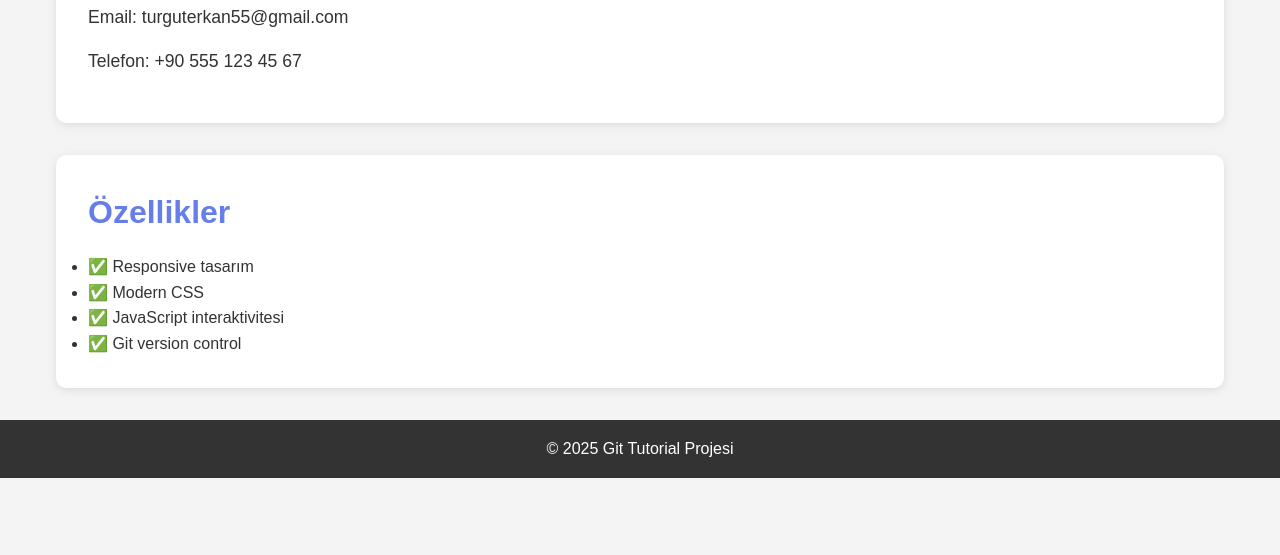
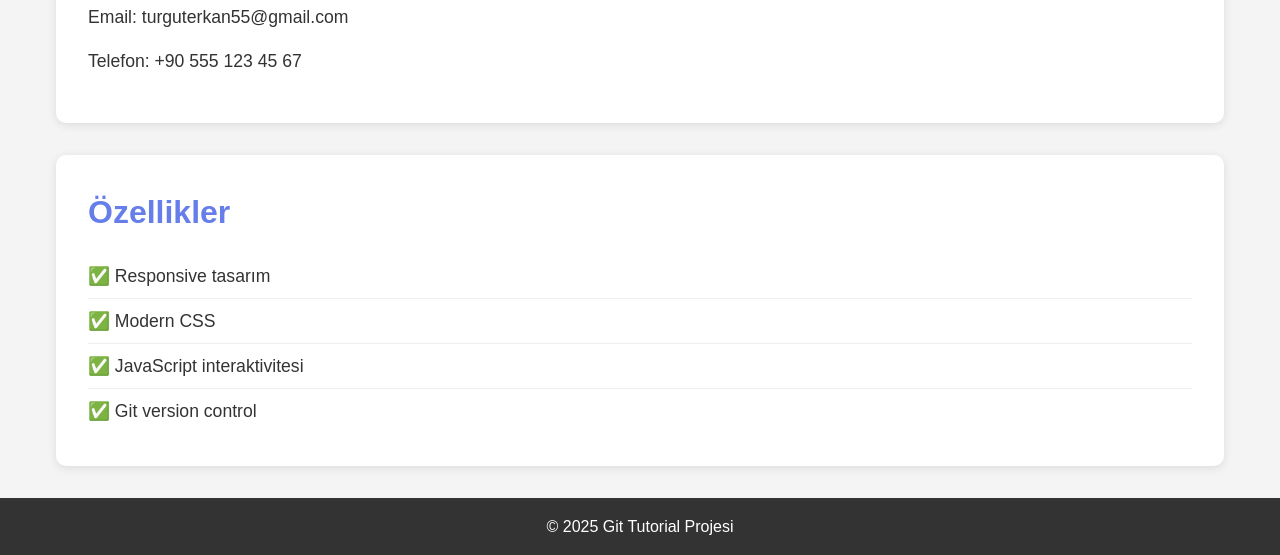
Before and after one commit to Erkan3034/GIT_Tutorials, a plain HTML site: page 05-Pratik-Projeler/proje/index.html in a window 1280 px wide. Shown: the part 725-1280 px from the top of the page. Before the commit the page ends 1203 px from the top, so only its background shows below. Drawn offline with Linux system fonts and the light colour scheme.

Commit message:
Add "Özellikler" link to navigation and style updates for section lists

```diff
--- a/05-Pratik-Projeler/proje/index.html
+++ b/05-Pratik-Projeler/proje/index.html
@@ -16,6 +16,7 @@
                 <li><a href="#home">Ana Sayfa</a></li>
                 <li><a href="#about">Hakkında</a></li>
                 <li><a href="#contact">İletişim</a></li>
+                <li><a href="#features">Özellikler</a></li>
             </ul>
         </nav>
     </header>
--- a/05-Pratik-Projeler/proje/style.css
+++ b/05-Pratik-Projeler/proje/style.css
@@ -79,6 +79,21 @@ section p {
     margin-bottom: 1rem;
 }
 
+section ul {
+    list-style: none;
+    padding: 0;
+}
+
+section li {
+    padding: 0.5rem 0;
+    font-size: 1.1rem;
+    border-bottom: 1px solid #eee;
+}
+
+section li:last-child {
+    border-bottom: none;
+}
+
 
 /* Footer stilleri */
 
```
